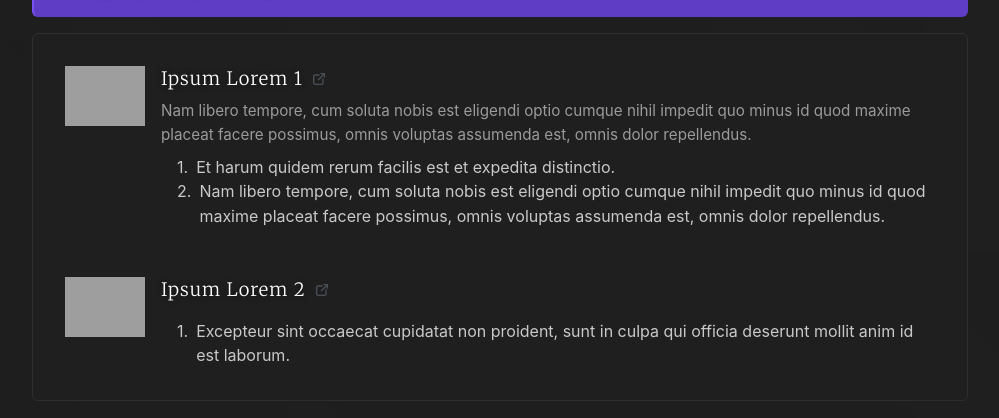
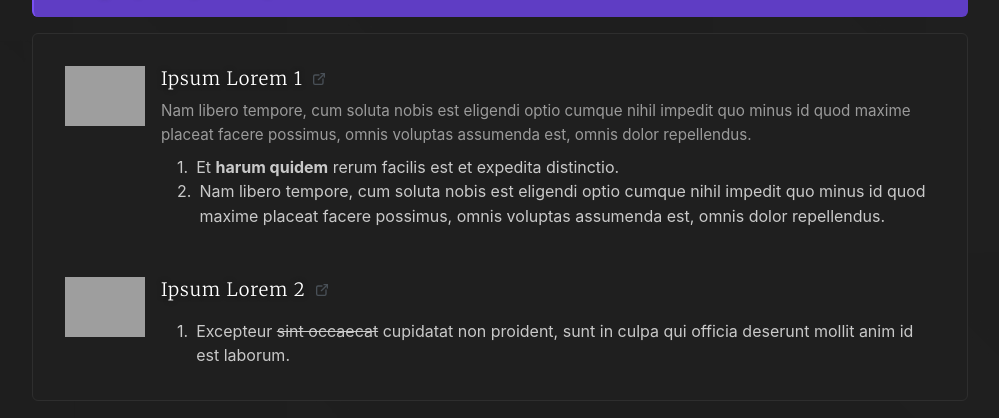
Before and after one commit to jakubwilk/forumgame-patchnotes, a React (Vite) app: page / in a window 1280 px wide. Shown: the part 1241-1659 px from the top of the page, without its empty margins (140-1139 px from the left). Built offline with nearby package versions, Linux system fonts and the light colour scheme; grey boxes are pictures that could not be loaded.

Commit message:
Install react-markdown and remark-gfm, update nodes and check if markdown is working

```diff
--- a/package.json
+++ b/package.json
@@ -26,7 +26,9 @@
     "react": "^18.2.0",
     "react-dom": "^18.2.0",
     "react-helmet-async": "^2.0.4",
+    "react-markdown": "^9.0.1",
     "react-router-dom": "^6.21.1",
+    "remark-gfm": "^4.0.0",
     "sort-by": "^1.2.0",
     "tabler-icons-react": "^1.56.0",
     "typescript": "^4.4.2",
--- a/public/2-0-3.json
+++ b/public/2-0-3.json
@@ -41,7 +41,7 @@
                         {
                             "categoryKey": "ITEM",
                             "slug": "ipsum-lorem-1-1",
-                            "description":"Et harum quidem rerum facilis est et expedita distinctio.",
+                            "description":"Et **harum quidem** rerum facilis est et expedita distinctio.",
                             "link": "https://www.google.com"
                         },
                         {
@@ -61,7 +61,7 @@
                         {
                             "categoryKey": "ITEM",
                             "slug": "ipsum-lorem-2-1",
-                            "description":"Excepteur sint occaecat cupidatat non proident, sunt in culpa qui officia deserunt mollit anim id est laborum.",
+                            "description":"Excepteur ~~sint occaecat~~ cupidatat non proident, sunt in culpa qui officia deserunt mollit anim id est laborum.",
                             "link": "https://www.google.com"
                         }
                     ]
--- a/src/core/nodes/NodeEntity.tsx
+++ b/src/core/nodes/NodeEntity.tsx
@@ -7,6 +7,7 @@ import { IconExternalLink } from '@tabler/icons-react'
 import { NodeItem } from './NodeItem'
 import styles from '../styles/nodes.module.css'
 import clsx from 'clsx'
+import { NodeMarkdown } from './NodeMarkdown'
 
 interface IProps {
   data: Array<IPatchNodes>
@@ -56,7 +57,11 @@ export function NodeEntity({ data }: IProps) {
                     )}
                   </div>
                 </div>
-                {hasDescription && <Text className={styles.itemDescription}>{description}</Text>}
+                {hasDescription && (
+                  <Text className={styles.itemDescription}>
+                    <NodeMarkdown text={description as string} />
+                  </Text>
+                )}
                 {hasNodes && <NodeItem data={nodes as Array<IPatchNodesItem>} />}
               </div>
             </div>
--- a/src/core/nodes/NodeItem.tsx
+++ b/src/core/nodes/NodeItem.tsx
@@ -4,6 +4,7 @@ import { isEmpty, isEqual, isNil } from 'lodash'
 import { UnsupportedNode } from './UnsupportedNode'
 import { Anchor, List, Text, Tooltip } from '@mantine/core'
 import { IconExternalLink } from '@tabler/icons-react'
+import { NodeMarkdown } from './NodeMarkdown'
 
 interface IProps {
   data: Array<IPatchNodesItem>
@@ -21,7 +22,7 @@ export function NodeItem({ data }: IProps) {
           <List.Item key={slug} className={'flex items-center'}>
             <div className={'flex'}>
               <Text className={'mr-2'}>{`${itemNumber}.`}</Text>
-              {description}
+              <NodeMarkdown text={description} />
             </div>
             {hasLink && (
               <Tooltip label={'Kliknij żeby przejść do wątku'} position={'right'}>
--- /dev/null
+++ b/src/core/nodes/NodeMarkdown.tsx
@@ -0,0 +1,10 @@
+import Markdown from 'react-markdown'
+import remarkGfm from 'remark-gfm'
+
+interface IProps {
+  text: string
+}
+
+export function NodeMarkdown({ text }: IProps) {
+  return <Markdown remarkPlugins={[[remarkGfm, { singleTilde: false }]]}>{text}</Markdown>
+}
```
Also changed, not shown: 1 other file (tests, documents, lock files or other folders).
